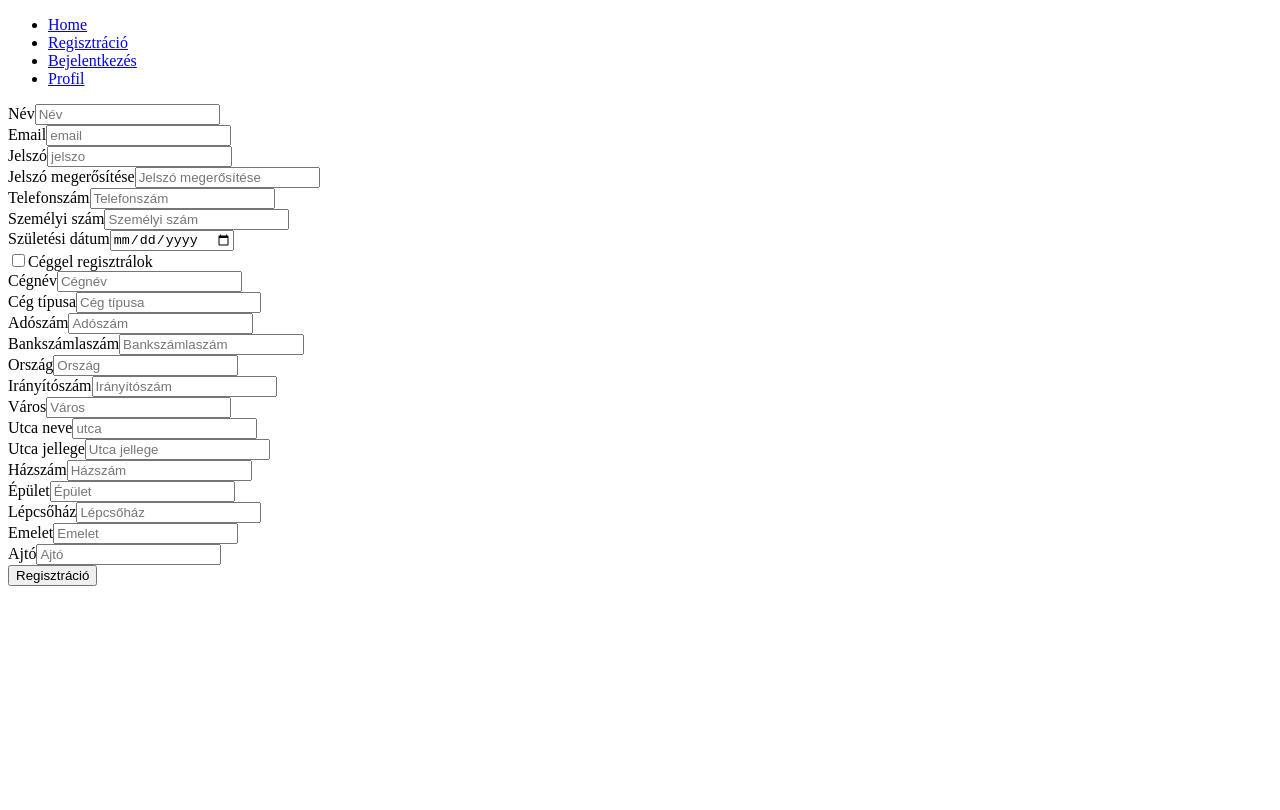
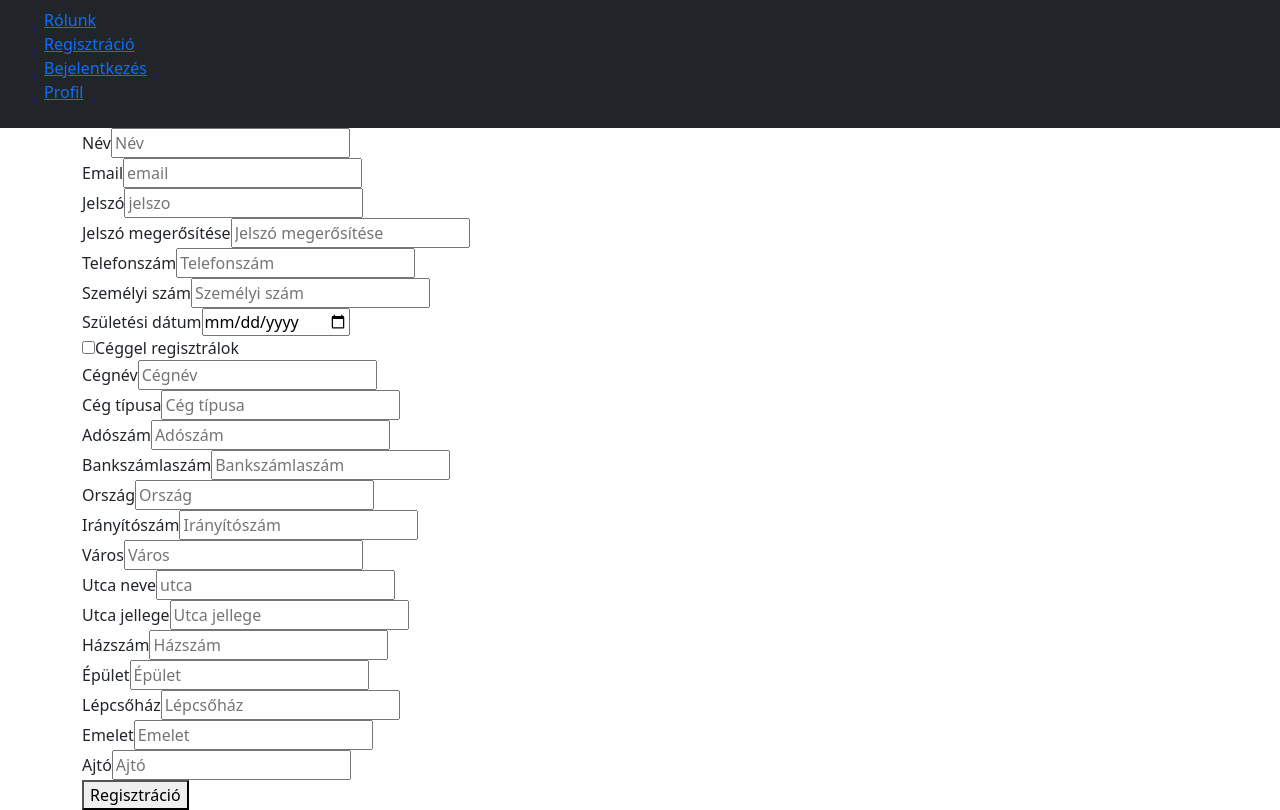
Before and after one commit to KovacsBalazs-Lefti/EandBPodcastStudio-frontend, a React (Vite) app: page /register in a window 1280 px wide. Built offline with nearby package versions, Linux system fonts and the light colour scheme.

Commit message:
navigáció kialakítása

```diff
--- a/src/App.jsx
+++ b/src/App.jsx
@@ -1,5 +1,6 @@
-
 import './App.css'
+import "bootstrap/dist/css/bootstrap.css";
+import "bootstrap/dist/js/bootstrap.bundle";
 import LoginPage from './pages/LoginPage';
 import RegisterPage from './pages/RegisterPage';
 import UserProfilePage from './pages/UserProfilePage';
--- a/src/components/Layout.jsx
+++ b/src/components/Layout.jsx
@@ -4,7 +4,7 @@ import {Outlet} from "react-router-dom";
 function Layout() {
     return ( <>
         <Navbar />
-        <main>
+        <main className="container">
            <Outlet />
         </main>
     </> );
--- a/src/components/Navbar.jsx
+++ b/src/components/Navbar.jsx
@@ -1,9 +1,16 @@
 import {Link} from "react-router-dom";
 function Navbar() {
-    return (  <nav>
+    return (
+    <nav className="navbar navbar-expand-lg bg-dark">
+        <div className="container-fluid">
+
+        <button className="navbar-toggler" type="button" data-bs-toggle="collapse" data-bs-target="#navbarSupportedContent" aria-controls="navbarSupportedContent" aria-expanded="false" aria-label="Toggle navigation">
+      <span className="navbar-toggler-icon"></span>
+    </button>
+            <div className="collapse navbar-collapse">
                 <ul>
                     <li>
-                <Link to="/">Home</Link>
+                        <Link to="/">Rólunk</Link>
                     </li>
 
                     <li>
@@ -16,6 +23,8 @@ function Navbar() {
                         <Link to="/user-profile">Profil</Link>
                     </li>
                 </ul>
+            </div>
+        </div>
     </nav>);
 }
 
--- a/src/pages/UserProfilePage.jsx
+++ b/src/pages/UserProfilePage.jsx
@@ -11,6 +11,7 @@ function UserProfile() {
         if (token) {
           loadUserData();
         } else {
+          navigate("/login");
           setUser(null);
         }
       }, []);
@@ -32,6 +33,7 @@ function UserProfile() {
       setUser(data);
     } else {
       localStorage.removeItem("token");
+      navigate("/login");
     }
   };
 
```
Lines whose indentation alone changed are shown as unchanged.
